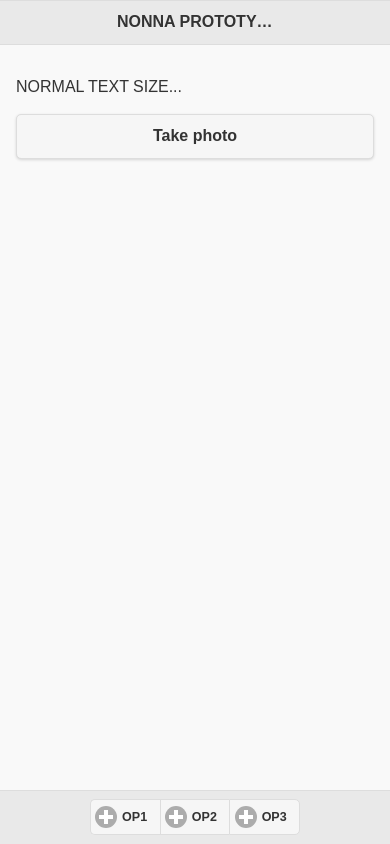
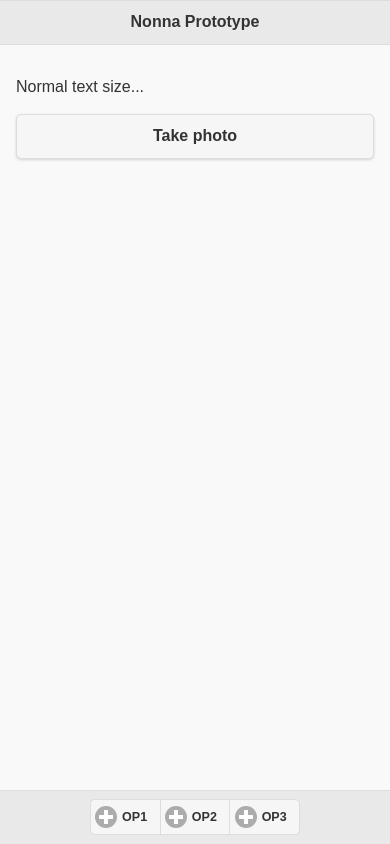
Before and after one commit to domingosl/nonna-app, a plain HTML site: page www/index.html in a window 390 px wide. Drawn offline with Linux system fonts and the light colour scheme; some packages are replaced by stand-ins of ours.

Commit message:
no comment

```diff
--- a/www/css/index.css
+++ b/www/css/index.css
@@ -1,21 +1,4 @@
-/*
- * Licensed to the Apache Software Foundation (ASF) under one
- * or more contributor license agreements.  See the NOTICE file
- * distributed with this work for additional information
- * regarding copyright ownership.  The ASF licenses this file
- * to you under the Apache License, Version 2.0 (the
- * "License"); you may not use this file except in compliance
- * with the License.  You may obtain a copy of the License at
- *
- * http://www.apache.org/licenses/LICENSE-2.0
- *
- * Unless required by applicable law or agreed to in writing,
- * software distributed under the License is distributed on an
- * "AS IS" BASIS, WITHOUT WARRANTIES OR CONDITIONS OF ANY
- * KIND, either express or implied.  See the License for the
- * specific language governing permissions and limitations
- * under the License.
- */
+
 * {
     -webkit-tap-highlight-color: rgba(0,0,0,0); /* make transparent link selection, adjust last value opacity 0 to 1.0 */
 }
@@ -25,11 +8,4 @@ body {
     -webkit-text-size-adjust: none;             /* prevent webkit from resizing text to fit */
     -webkit-user-select: none;                  /* prevent copy paste, to allow, change 'none' to 'text' */
     background-color:#E4E4E4;
-    font-family:'HelveticaNeue-Light', 'HelveticaNeue', Helvetica, Arial, sans-serif;
-    font-size:12px;
-    height:100%;
-    margin:0px;
-    padding:0px;
-    text-transform:uppercase;
-    width:100%;
 }
```
